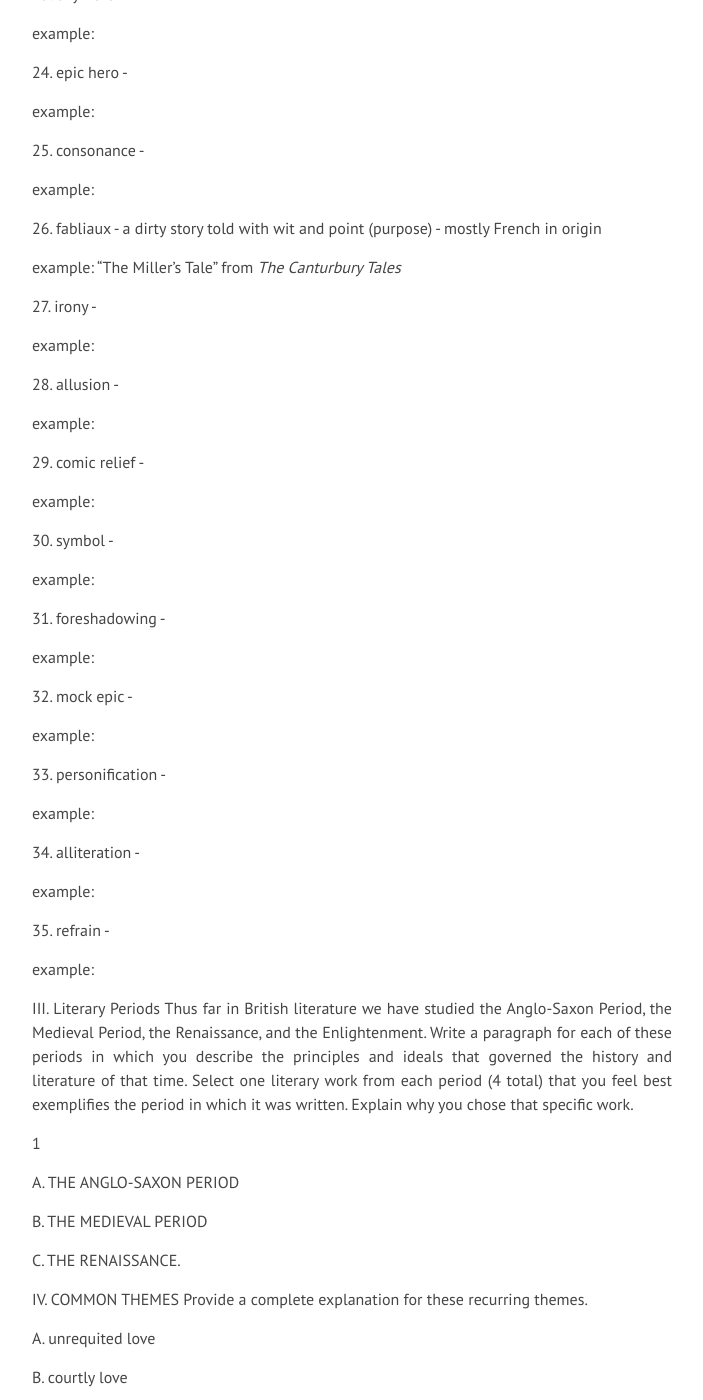
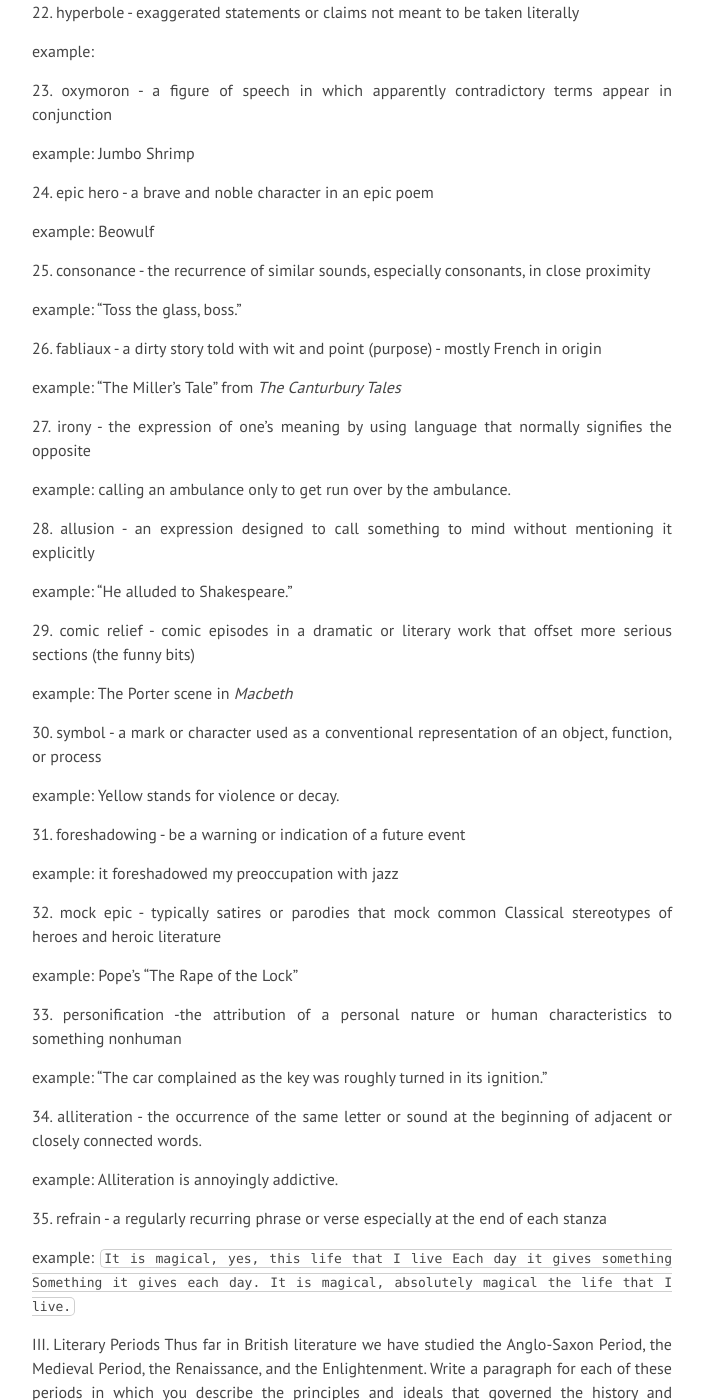
Before and after one commit to EthenStrine/English, a Jekyll site: the page built from _posts/2018-12-11-Semester Review.md, in a window 1280 px wide and 1400 px high, scrolled down 2820 px. Shown: the whole window, without its empty margins (288-991 px from the left). Built offline with Jekyll 4.4.1, drawn with Linux system fonts in a browser that asks for light colours; nearby versions of some CDN libraries; our own code applies the rules of GitHub Pages for plain Markdown files; some of the changed text lies outside the part shown.

Commit message:
Update 2018-12-11-Semester Review.md

````diff
--- a/_posts/2018-12-11-Semester Review.md
+++ b/_posts/2018-12-11-Semester Review.md
@@ -17,11 +17,14 @@
 
 1\. lamb - a type of metric measurement in poetry
 
-example:
+example: ``` "The *way* a *crow*
+Shook *down* on *me*
+The *dust* of *snow*
+From a *hem*lock *tree*" ```
 
 2\. iambic pentameter - a line of verse with five metrical feet, each consisting of one short (or unstressed) syllable followed by one long (or stressed) syllable
 
-example: Two households, both alike in dignity
+example: "Two households, both alike in dignity"
 
 3\. blank verse - verse without rhyme, especially that which uses iambic pentameter
 
@@ -71,89 +74,92 @@ example:
 
 example: *The Three Little Pigs*
 
-15\. satire -
+15\. satire - the use of humor, irony, exaggeration, or ridicule to expose and criticize people's stupidity or vices
+
+example: *The National Lampoon*
+
+16\. metaphor - a figure of speech in which a word or phrase is applied to an object or action to which it is not literally applicable
+
+example: "“I had fallen through a trapdoor of depression,” said Mark"
+
+17\. apostrophe - an exclamatory passage in a speech or poem addressed to a person or thing
+
+example: "Then come, sweet death, and rid me of this grief."
+
+18\. diction - the choice and use of words and phrases in speech or writing
+
+example: "Wordsworth campaigned against exaggerated poetic diction."
+
+19\. paradox - a seemingly absurd or self-contradictory statement or proposition that when investigated or explained may prove to be well founded or true
+
+example: "Step back in order to move forward."
+
+20\. motif - a distinctive feature or dominant idea in an artistic or literary composition
+
+example: a book's boat motif
+
+21\. prose - written or spoken language in its ordinary form, without metrical structure
+
+example: a short story in prose
+
+22\. hyperbole - exaggerated statements or claims not meant to be taken literally
 
 example:
 
-16\. metaphor -
+23\. oxymoron - a figure of speech in which apparently contradictory terms appear in conjunction
 
-example:
+example: Jumbo Shrimp
 
-17\. apostrophe -
+24\. epic hero - a brave and noble character in an epic poem
 
-example:
+example: Beowulf
 
-18\. diction -
+25\. consonance - the recurrence of similar sounds, especially consonants, in close proximity
 
-example:
-
-19\. paradox -
-
-example:
-
-20\. motif -
-
-example:
-
-21\. prose -
-
-example:
-
-22\. hyperbole -
-
-example:
-
-23\. oxymoron -
-
-example:
-
-24\. epic hero -
-
-example:
-
-25\. consonance -
-
-example:
+example: "Toss the glass, boss."
 
 26\. fabliaux - a dirty story told with wit and point (purpose) - mostly French in origin
 
 example: "The Miller's Tale" from *The Canturbury Tales*
 
-27\. irony -
+27\. irony - the expression of one's meaning by using language that normally signifies the opposite
 
-example:
+example: calling an ambulance only to get run over by the ambulance.
 
-28\. allusion -
+28\. allusion - an expression designed to call something to mind without mentioning it explicitly
 
-example:
+example: "He alluded to Shakespeare."
 
-29\. comic relief -
+29\. comic relief - comic episodes in a dramatic or literary work that offset more serious sections (the funny bits)
 
-example:
+example: The Porter scene in *Macbeth*
 
-30\. symbol -
+30\. symbol - a mark or character used as a conventional representation of an object, function, or process
 
-example:
+example: Yellow stands for violence or decay.
 
-31\. foreshadowing -
+31\. foreshadowing - be a warning or indication of a future event
 
-example:
+example: it foreshadowed my preoccupation with jazz
 
-32\. mock epic -
+32\. mock epic - typically satires or parodies that mock common Classical stereotypes of heroes and heroic literature
 
-example:
+example: Pope's "The Rape of the Lock"
 
-33\. personification -
+33\. personification -the attribution of a personal nature or human characteristics to something nonhuman
 
-example:
+example: "The car complained as the key was roughly turned in its ignition."
 
-34\. alliteration -
+34\. alliteration - the occurrence of the same letter or sound at the beginning of adjacent or closely connected words.
 
-example:
+example: Alliteration is annoyingly addictive.
 
-35\. refrain -
+35\. refrain - a regularly recurring phrase or verse especially at the end of each stanza
 
-example:
+example: ``` It is magical, yes, this life that I live
+Each day it gives something
+Something it gives each day.
+It is magical, absolutely magical the life that I live. ```
 
 III. Literary Periods Thus far in British literature we have studied the Anglo-Saxon Period, the Medieval Period, the Renaissance, and the Enlightenment. Write a paragraph for each of these periods in which you describe the principles and ideals that governed the history and literature of that time. Select one literary work from each period (4 total) that you feel best exemplifies the period in which it was written. Explain why you chose that specific work.
 
````
